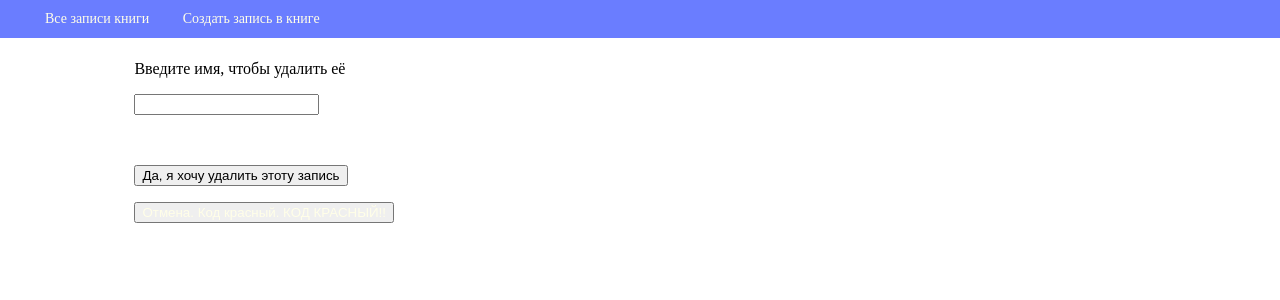
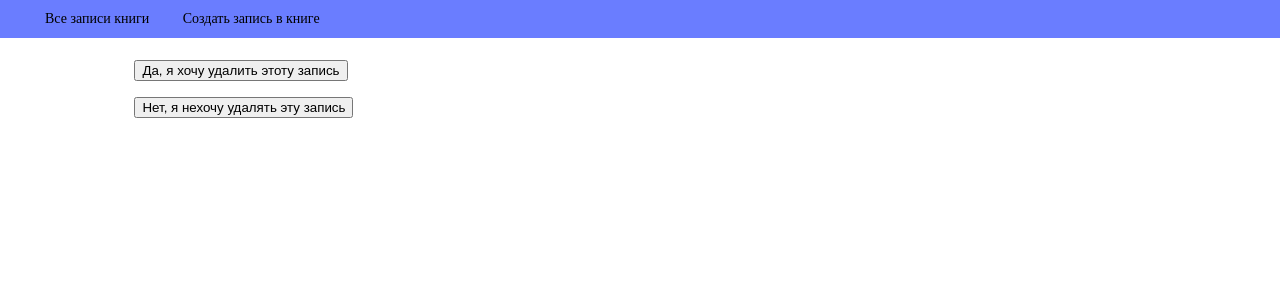
Before and after one commit to nurbekov0001/-Test, a Django app: page /book/1/delete/ in a window 1280 px wide. Shown: the top 300 px of the page. Run offline with Django 3.2, Linux system fonts and the light colour scheme; data comes from the database, SQL or seed files in the repository.

Commit message:
3-5 этап всё выполнено ошибки исправлены бонусный 3 этапа выполнен

```diff
--- a/hello/webapp/forms.py
+++ b/hello/webapp/forms.py
@@ -6,7 +6,3 @@ class BookForm(forms.ModelForm):
     class Meta:
         model = Book
         fields = ('name', 'email', 'description')
-
-
-class BookDeleteForm(forms.Form):
-    name = forms.CharField(max_length=100, required=True, label='Введите имя, чтобы удалить её')
--- a/hello/webapp/static/css/navbar.css
+++ b/hello/webapp/static/css/navbar.css
@@ -46,6 +46,6 @@
     border-bottom-color: white; /* Цвет линии внизу */
 }
 a {
-  color: #fffee8 !important;
+  color: black!important;
   text-decoration: none
 }
--- a/hello/webapp/static/css/style.css
+++ b/hello/webapp/static/css/style.css
@@ -17,6 +17,6 @@ body {
     box-shadow: red 0 0 3px;
     display: inline-block;
 }
-button{
-    color: black;
+.but{
+    color: black !important;
 }
--- a/hello/webapp/templates/base.html
+++ b/hello/webapp/templates/base.html
@@ -4,8 +4,8 @@
 <head>
     <meta charset="UTF-8">
     <title>{% block title %}Все записи в гостевой книги  {% endblock title %}</title>
+    <link rel="stylesheet" href="{% static "css/navbar.css" %}">
     <link rel="stylesheet" href="{% static "css/style.css" %}">
-    <link rel="stylesheet" href="{% static "css/navbar.css" %}">
 </head>
 <body>
     <nav class="navbar">
--- a/hello/webapp/templates/book_delete.html
+++ b/hello/webapp/templates/book_delete.html
@@ -1,12 +1,11 @@
 {% extends 'base.html' %}
 
-{% block title %}Подтвердите удаление этой записи{% endblock %}
-{% block page_header %}Вы уверены, что хотите удалиту запись {{ book.title }}?{% endblock page_header %}
+{% block page_header %}Вы уверены, что хотите удалиту запись {{ book.title }}{% endblock page_header %}
 
 {% block content%}
     <form action="{% url "book_delete" book.id %}", method="POST">
         {% include 'book_forms.html' with button_text="Да, я хочу удалить этоту запись" %}
-   <button><a href="{% url "book_list"%}">Отмена. Код красный. КОД КРАСНЫЙ!!</a></button>
+         <button><a class="but"  href="{% url "book_list"%}">Нет, я нехочу удалять эту запись </a></button>
+    </form>
 
-    </form>
 {% endblock content %}
--- a/hello/webapp/views.py
+++ b/hello/webapp/views.py
@@ -2,18 +2,19 @@ from django.shortcuts import render
 from django.shortcuts import render, get_object_or_404, redirect
 from django.urls import reverse
 from webapp.models import Book, STATUS_CHOICES
-from webapp.forms import BookForm, BookDeleteForm
+from webapp.forms import BookForm
 
 
 def index_view(request):
+    form = BookForm()
     books = Book.objects.all().filter(status="active").order_by("-created_at")
-    return render(request, 'index.html', context={'books': books})
+    return render(request, 'index.html', context={'books': books, 'form': form})
 
 
 def book_create_view(request):
     if request.method == "GET":
         form = BookForm()
-        return render(request, 'book_create.html', {'stat': STATUS_CHOICES})
+        return render(request, 'book_create.html', {'stat': STATUS_CHOICES, 'form': form})
     elif request.method == "POST":
         form = BookForm(data=request.POST)
         if form.is_valid():
@@ -52,14 +53,7 @@ def book_update_view(request, pk):
 def book_delete_view(request, pk):
     book = get_object_or_404(Book, id=pk)
     if request.method == 'GET':
-        form = BookDeleteForm()
-        return render(request, 'book_delete.html', context={'book': book, 'form': form})
+        return render(request, 'book_delete.html', context={'book': book})
     elif request.method == 'POST':
-        form = BookDeleteForm(data=request.POST)
-        if form.is_valid():
-            if form.cleaned_data['name'] != book.name:
-                form.errors['name'] = ['Названия статей не совпадают']
-                return render(request, 'book_delete.html', context={'book': book, 'form': form})
-            book.delete()
-            return redirect('book_list')
-        return render(request, 'book_delete.html', context={'book': book, 'form': form})
+        book.delete()
+        return redirect('book_list')
```
Also changed, not shown: hello/webapp/templates/index.html (+4 -4 lines).
